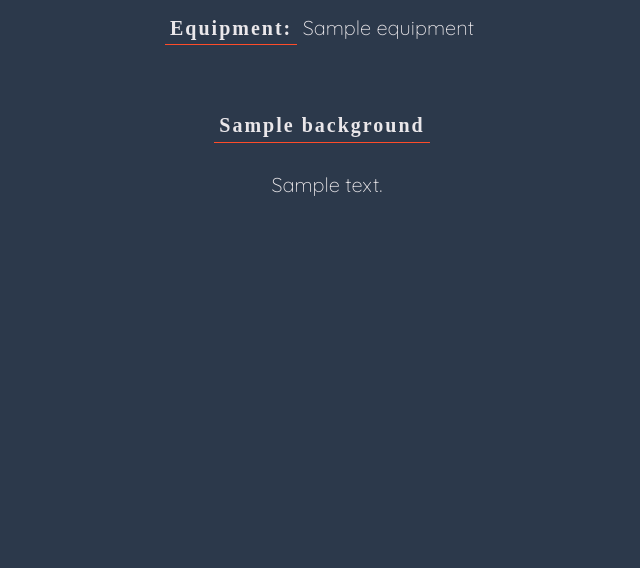
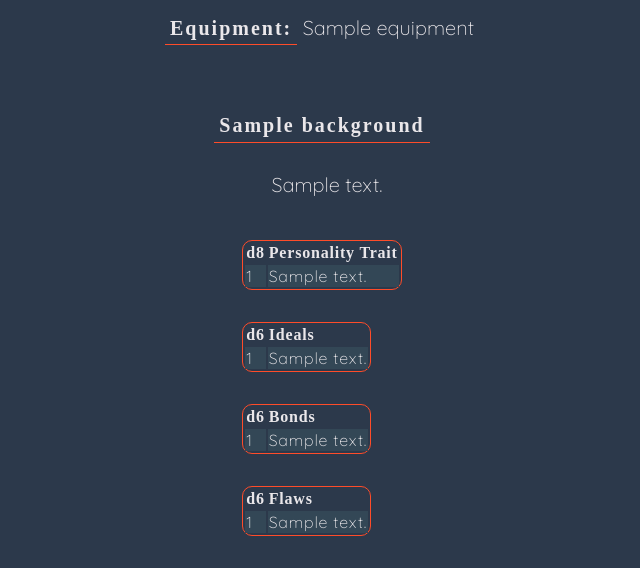
Before and after one commit to NicholasKoblitz/SW5E-Companion, a Flask app: template templates/single_background.html in a window 1280 px wide. Shown: the part 452-1020 px from the top of the page, without its empty margins (318-958 px from the left). Before the commit the page ends 648 px from the top, so only its background shows below. Run offline with Flask 2, Linux system fonts and the light colour scheme; the template is opened without the code that fills it: most values are stand-ins (such as "Sample title", 1, 10 or a date in 2020); some libraries are stand-ins or nearby versions.

Commit message:
Added personailty traits, ideals, bonds, and flasws tables

```diff
--- a/static/style.css
+++ b/static/style.css
@@ -392,36 +392,31 @@ body {
   font-size: 20px;
 }
 
-/* .table {
-  border-collapse: collapse;
-  table-layout: fixed;
-  width: 100%;
-  font-size: 10px;
-  margin-top: 4em;
+.tables table {
+  margin-bottom: 2em;
+  /* border-collapse: collapse; */
+  /* table-layout: */
+  border: 1px solid var(--border-color);
+  border-radius: 10px;
+}
+.tables table thead {
+  font-family: StarWarsTitle;
+  letter-spacing: 0.05em;
 }
 
-.table thead {
-  background-color: #da4224;
-  padding: 0;
+.tables table thead th:nth-child(even) {
+  text-align: start;
 }
 
-.table tbody tr:nth-child(even) {
-  background-color: var(--secondary-color);
-  padding: 0;
+.tables table tbody tr {
+  letter-spacing: 0.05em;
+  font-family: "Quicksand", sans-serif;
 }
 
-.table button {
-  background-color: var(--main-bg-color);
-  border: none;
-  color: var(--secondary-color);
-  width: 2em;
+.tables table tbody tr:nth-child(odd) {
+  background-color: var(--secondary-color);
+  /* border: 1px solid var(--border-color); */
 }
-
-.table tbody tr:nth-child(even) button {
-  background-color: var(--secondary-color);
-  border: none;
-  color: var(--main-bg-color);
-} */
 
 /* equipment page */
 
--- a/templates/single_background.html
+++ b/templates/single_background.html
@@ -48,4 +48,95 @@
 </div>
 
 
+    {% set len = background.traits|length %}
+    {% set ideal_len = background.ideals|length %}
+    {% set bond_len = background.bonds|length %}
+    {% set flaw_len = background.flaws|length %}
+
+    <div class="tables">
+        <table>
+            <thead>
+                <tr>
+                    <th>d8</th>
+                    <th>Personality Trait</th>
+                </tr>
+
+            </thead>
+            <tbody>
+                {% for i in range(0, len) %}
+                    <tr>
+                        <td>{{i + 1}}</td>
+                        <td>{{background.traits[i].details}}</td>
+                    </tr>
+                {% endfor %}
+            </tbody>
+        </table>
+
+        <table>
+            <thead>
+                <tr>
+                    <th>d6</th>
+                    <th>Ideals</th>
+                </tr>
+
+            </thead>
+            <tbody>
+                {% for i in range(0, ideal_len) %}
+                    <tr>
+                        <td>{{i + 1}}</td>
+                        <td>{{background.ideals[i].details}}</td>
+                    </tr>
+                {% endfor %}
+            </tbody>
+        </table>
+
+        <table>
+            <thead>
+                <tr>
+                    <th>d6</th>
+                    <th>Bonds</th>
+                </tr>
+
+            </thead>
+            <tbody>
+                {% for i in range(0, bond_len) %}
+                    <tr>
+                        <td>{{i + 1}}</td>
+                        <td>{{background.bonds[i].details}}</td>
+                    </tr>
+                {% endfor %}
+            </tbody>
+        </table>
+
+        <table>
+            <thead>
+                <tr>
+                    <th>d6</th>
+                    <th>Flaws</th>
+                </tr>
+
+            </thead>
+            <tbody>
+                {% for i in range(0, flaw_len) %}
+                    <tr>
+                        <td>{{i + 1}}</td>
+                        <td>{{background.flaws[i].details}}</td>
+                    </tr>
+                {% endfor %}
+            </tbody>
+        </table>
+    </div>
+
+
+
+
+
+
+
+
+
+
+
+
+
 {% endblock %}
```
